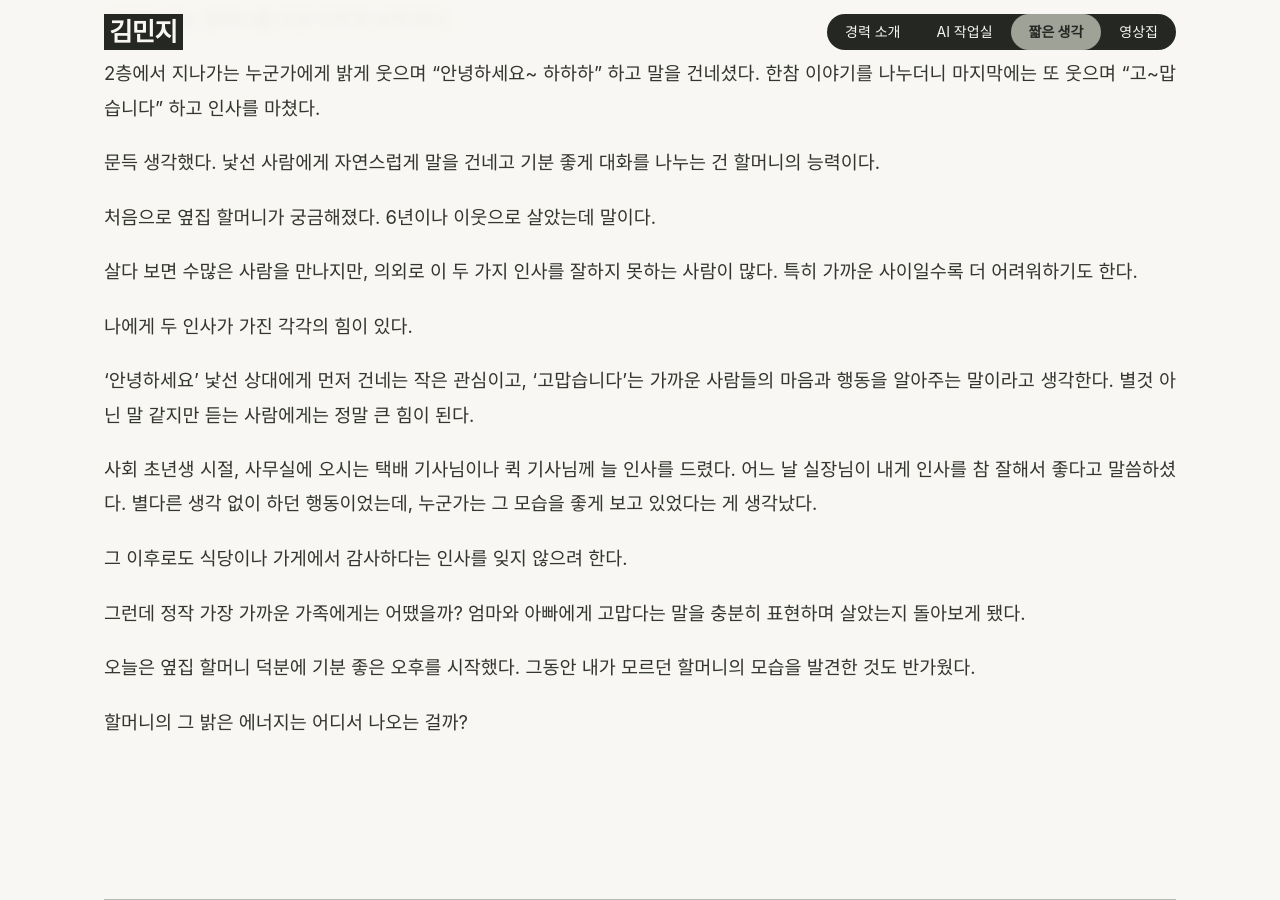
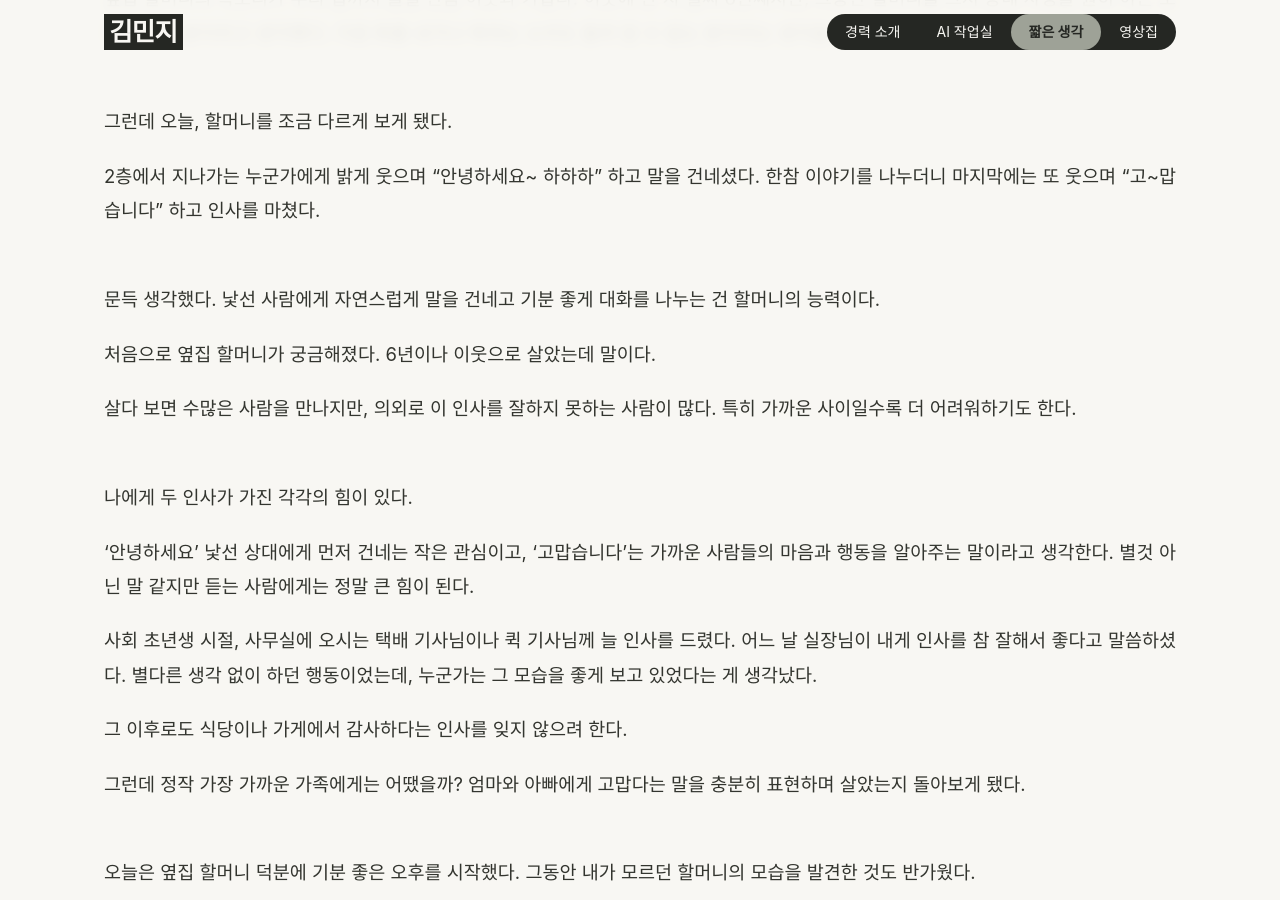
Before and after one commit to k-im-rose/k-im-rose.github.io, a Jekyll site: the page built from _thoughts/hello-thank-you.md, in a window 1280 px wide and 900 px high, scrolled down 674 px. Built offline with Jekyll 4.4.1, drawn with Linux system fonts in a browser that asks for light colours; some web fonts are replaced.

Commit message:
Update hello-thank-you.md

```diff
--- a/_thoughts/hello-thank-you.md
+++ b/_thoughts/hello-thank-you.md
@@ -6,26 +6,30 @@ summary: 옆집 할머니에게서 배운 두 가지 인사
 ---
 
 외국어를 배울 때 가장 먼저 익히는 말이 있다.
-
 ## '안녕하세요', '고맙습니다'
 {: .no-rule}
 
+&nbsp;
 처음 가보는 나라로 여행을 떠날 때도 이 정도 인사는 알아간다. 가장 기본적인 예의이기 때문이다.
 
+&nbsp;
 나는 주택에 산다.
 
 옆집 할머니의 목소리가 우리 집까지 들릴 만큼 이웃과 가깝다. 이곳에 산 지 벌써 6년째지만, 그동안 할머니를 그저 동네 사정을 훤히 아는 오지랖 넓은 분이라고 생각했다. 가끔 화를 내거나 욕하는 소리도 들려 알 수 없는 분이라는 생각을 했다.
 
+&nbsp;
 그런데 오늘, 할머니를 조금 다르게 보게 됐다.
 
 2층에서 지나가는 누군가에게 밝게 웃으며 "안녕하세요~ 하하하" 하고 말을 건네셨다. 한참 이야기를 나누더니 마지막에는 또 웃으며 "고~맙습니다" 하고 인사를 마쳤다.
 
+&nbsp;
 문득 생각했다. 낯선 사람에게 자연스럽게 말을 건네고 기분 좋게 대화를 나누는 건 할머니의 능력이다.
 
 처음으로 옆집 할머니가 궁금해졌다. 6년이나 이웃으로 살았는데 말이다.
 
-살다 보면 수많은 사람을 만나지만, 의외로 이 두 가지 인사를 잘하지 못하는 사람이 많다. 특히 가까운 사이일수록 더 어려워하기도 한다.
+살다 보면 수많은 사람을 만나지만, 의외로 이 인사를 잘하지 못하는 사람이 많다. 특히 가까운 사이일수록 더 어려워하기도 한다.
 
+&nbsp;
 나에게 두 인사가 가진 각각의 힘이 있다.
 
 '안녕하세요' 낯선 상대에게 먼저 건네는 작은 관심이고, '고맙습니다'는 가까운 사람들의 마음과 행동을 알아주는 말이라고 생각한다. 별것 아닌 말 같지만 듣는 사람에게는 정말 큰 힘이 된다.
@@ -36,6 +40,7 @@ summary: 옆집 할머니에게서 배운 두 가지 인사
 
 그런데 정작 가장 가까운 가족에게는 어땠을까? 엄마와 아빠에게 고맙다는 말을 충분히 표현하며 살았는지 돌아보게 됐다.
 
+&nbsp;
 오늘은 옆집 할머니 덕분에 기분 좋은 오후를 시작했다. 그동안 내가 모르던 할머니의 모습을 발견한 것도 반가웠다.
 
 할머니의 그 밝은 에너지는 어디서 나오는 걸까?
```
